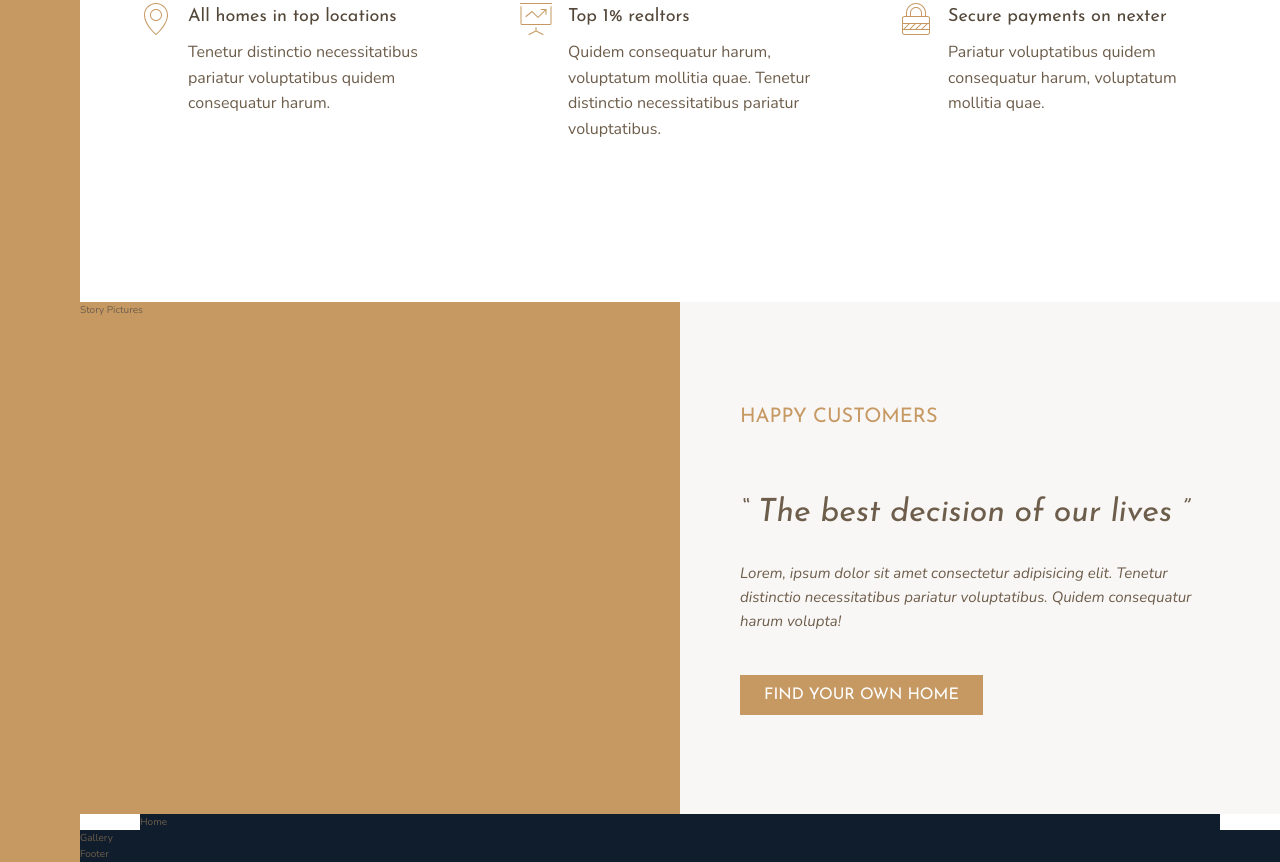
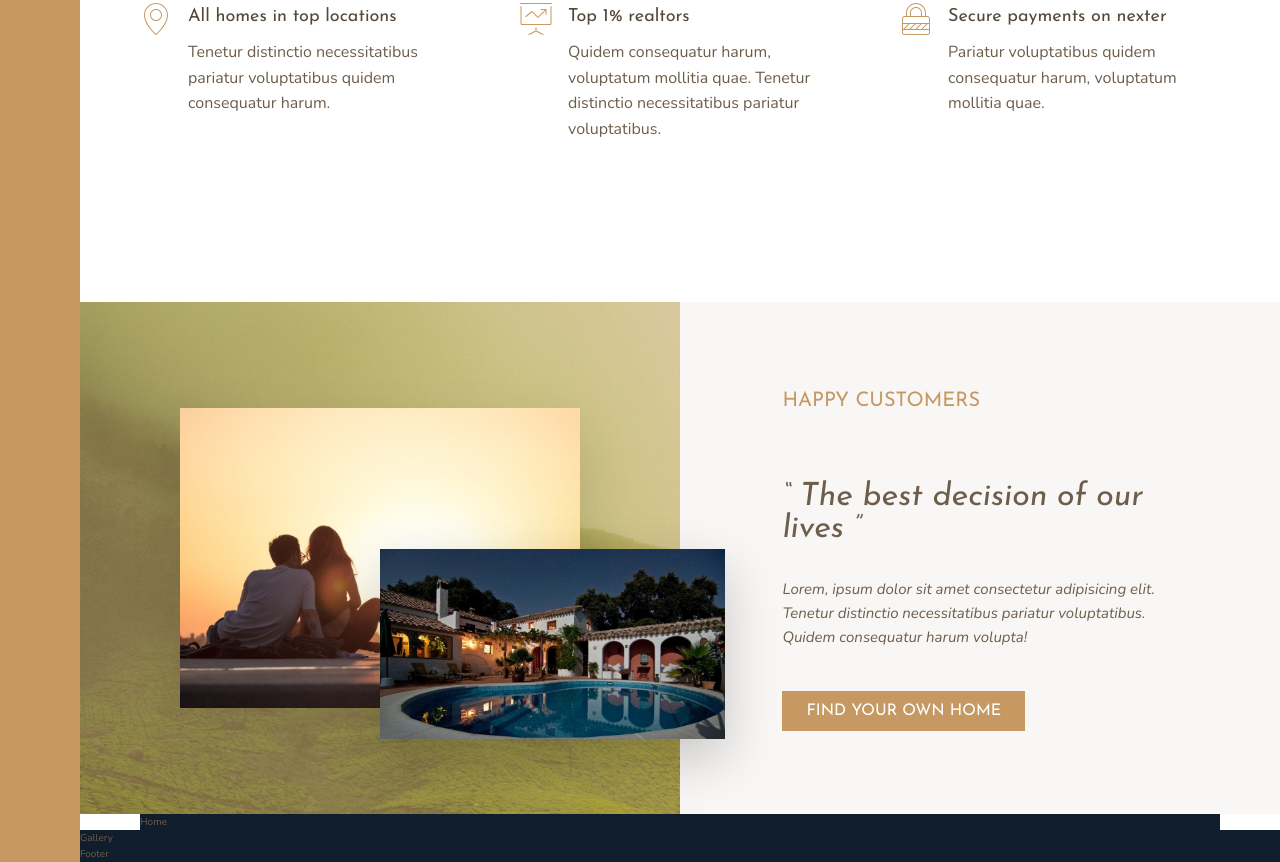
Before and after one commit to GulsahDuzgun/Nexter, a website: page index.html in a window 1280 px wide. Shown: the part 976-1838 px from the top of the page. Drawn offline with nearby package versions, Linux system fonts and the light colour scheme.

Commit message:
building the Story Section - Part 2

```diff
--- a/index.html
+++ b/index.html
@@ -80,7 +80,14 @@
         </p>
       </div>
     </section>
-    <div class="story__pictures">Story Pictures</div>
+    <div class="story__pictures">
+      <img
+        src="img/story-1.jpeg"
+        alt="Couple with new house"
+        class="story__img--1"
+      />
+      <img src="img/story-2.jpeg" alt="New house" class="story__img--2" />
+    </div>
     <div class="story__content">
       <h3 class="heading-3 mb-hg">Happy Customers</h3>
       <h2 class="heading-2 mb-md">
--- a/sass/_story.scss
+++ b/sass/_story.scss
@@ -2,12 +2,37 @@
   &__pictures {
     background-color: $color-primary;
     grid-column: full-start / col-end 4;
+    background-image: linear-gradient(
+        rgba($color-primary, 0.5),
+        rgba($color-primary, 0.5)
+      ),
+      url("../img/back.jpg");
+    display: grid;
+    grid-template-columns: repeat(6, 1fr);
+    grid-template-rows: repeat(6, 1fr);
+    align-items: center;
+    justify-items: start;
+  }
+
+  &__img--1 {
+    width: 100%;
+    grid-column: 2 / 6;
+    grid-row: 2 / 6;
+    box-shadow: 0 2rem 5rem rgba($color: #000000, $alpha: 0.1);
+  }
+
+  &__img--2 {
+    width: 115%;
+    z-index: 3;
+    grid-column: 4 / 7;
+    grid-row: 4 / 6;
+    box-shadow: 0 2rem 5rem rgba($color: #000000, $alpha: 0.2);
   }
 
   &__content {
     background-color: $color-grey-light-1;
     grid-column: col-start 5 / full-end;
-    padding: 9.6rem 10%;
+    padding: 9.6rem 8vw;
 
     // display: flex;
     // flex-direction: column;
```
Also changed, not shown: css/style.css.
